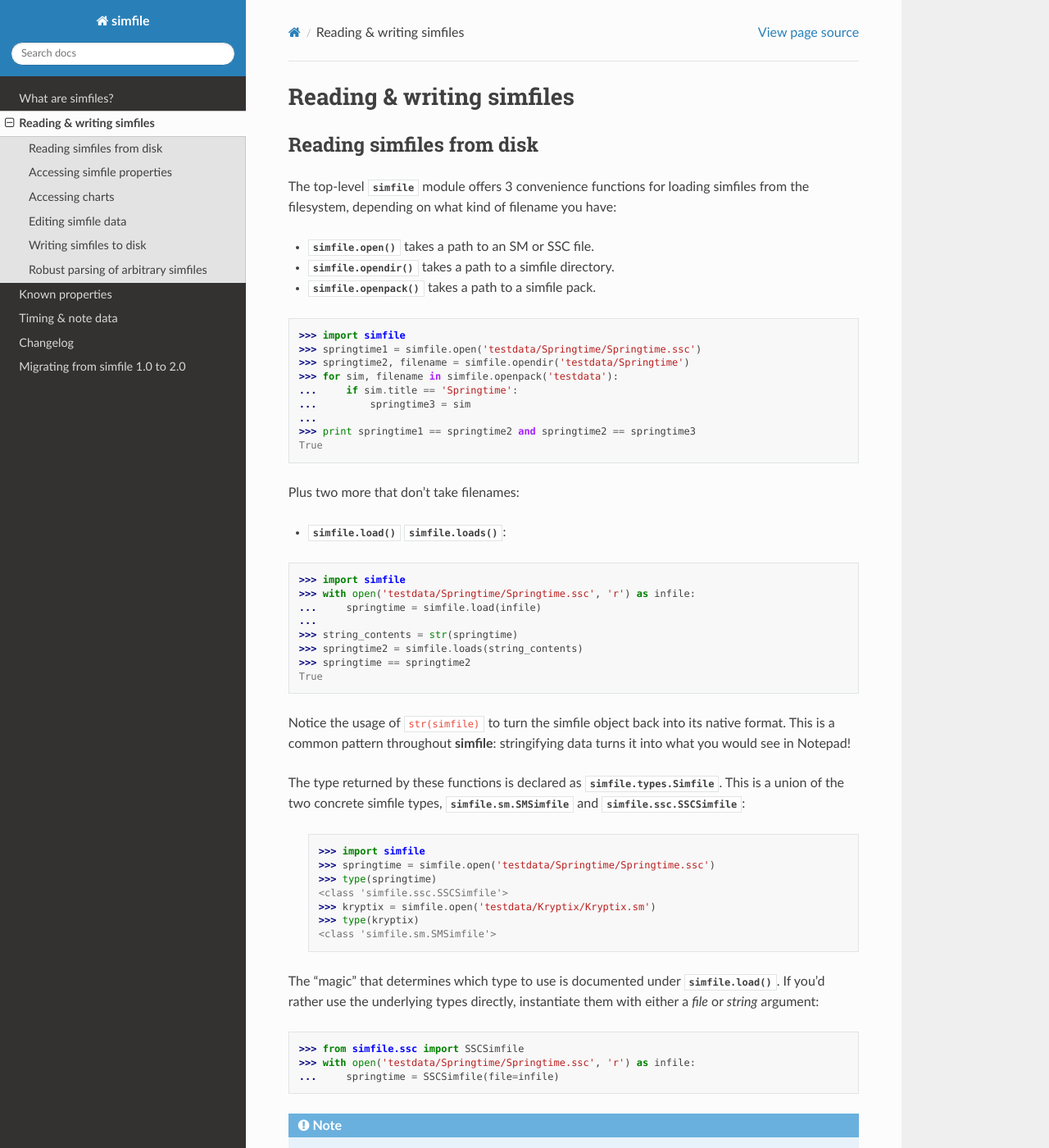
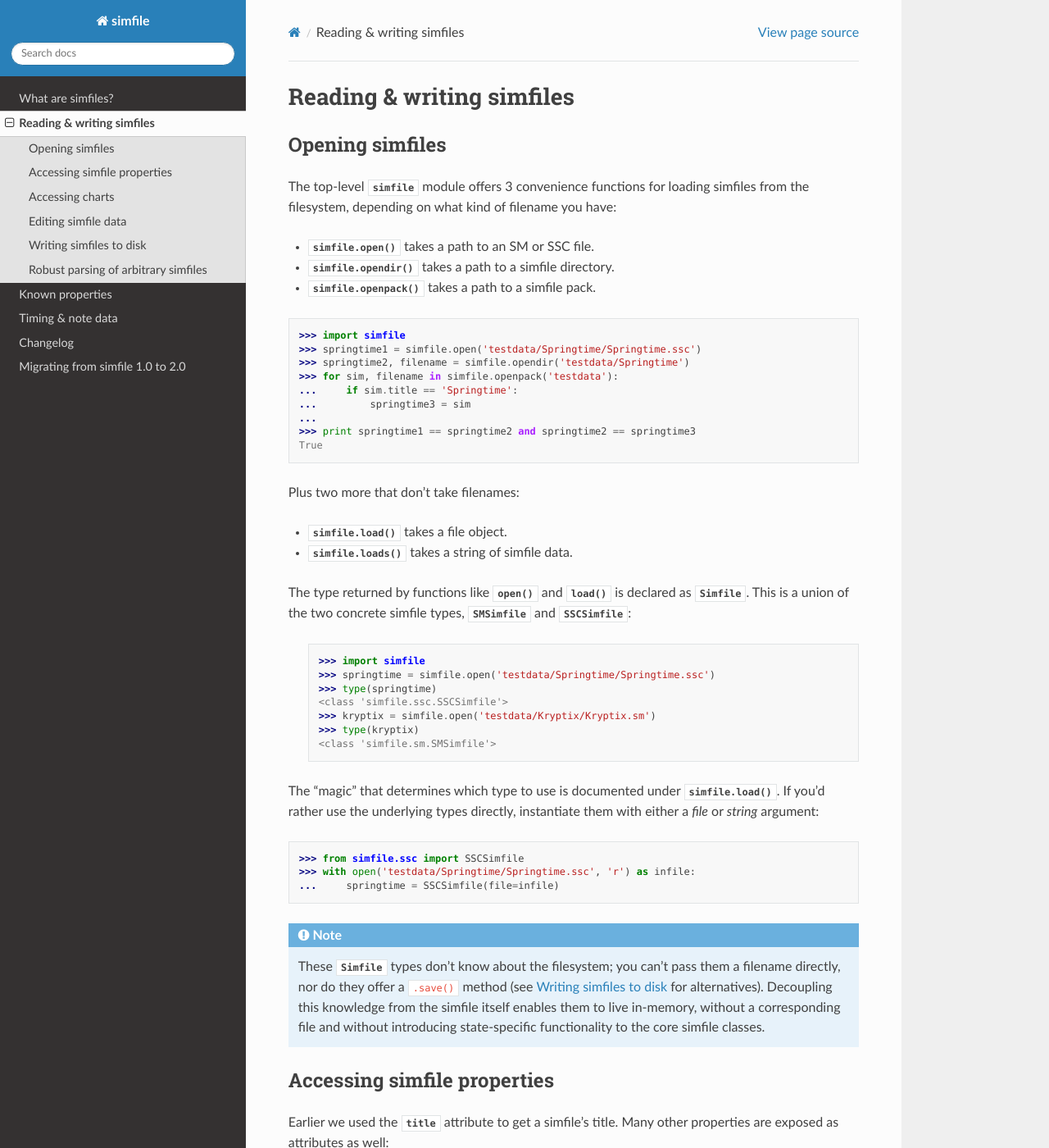
Before and after one commit to garcia/simfile, a Sphinx documentation site: the page built from docs/source/reading-writing.rst, in a window 1280 px wide and 1400 px high. Shown: the whole window at 82% size. Built offline with Sphinx 7.4.7 and the Read the Docs theme 2.0.0, drawn with Linux system fonts in a browser that asks for light colours.

Commit message:
doc updates

```diff
--- a/docs/source/reading-writing.rst
+++ b/docs/source/reading-writing.rst
@@ -3,8 +3,8 @@
 Reading & writing simfiles
 ==========================
 
-Reading simfiles from disk
---------------------------
+Opening simfiles
+----------------
 
 The top-level :mod:`simfile` module offers 3 convenience functions for loading
 simfiles from the filesystem, depending on what kind of filename you have:
@@ -27,26 +27,12 @@ simfiles from the filesystem, depending on what kind of filename you have:
 
 Plus two more that don't take filenames:
 
-* :func:`simfile.load`  :func:`simfile.loads`:
+* :func:`simfile.load` takes a file object.
+* :func:`simfile.loads` takes a string of simfile data.
 
-.. doctest::
-
-    >>> import simfile
-    >>> with open('testdata/Springtime/Springtime.ssc', 'r') as infile:
-    ...     springtime = simfile.load(infile)
-    ...
-    >>> string_contents = str(springtime)
-    >>> springtime2 = simfile.loads(string_contents)
-    >>> springtime == springtime2
-    True
-
-Notice the usage of :code:`str(simfile)` to turn the simfile object back into
-its native format. This is a common pattern throughout **simfile**:
-stringifying data turns it into what you would see in Notepad!
-
-The type returned by these functions is declared as
-:data:`simfile.types.Simfile`. This is a union of the two concrete simfile
-types, :class:`simfile.sm.SMSimfile` and :class:`simfile.ssc.SSCSimfile`:
+The type returned by functions like :func:`.open` and :func:`.load` is declared
+as :data:`.Simfile`. This is a union of the two concrete simfile
+types, :class:`.SMSimfile` and :class:`.SSCSimfile`:
 
  .. doctest::
 
```
